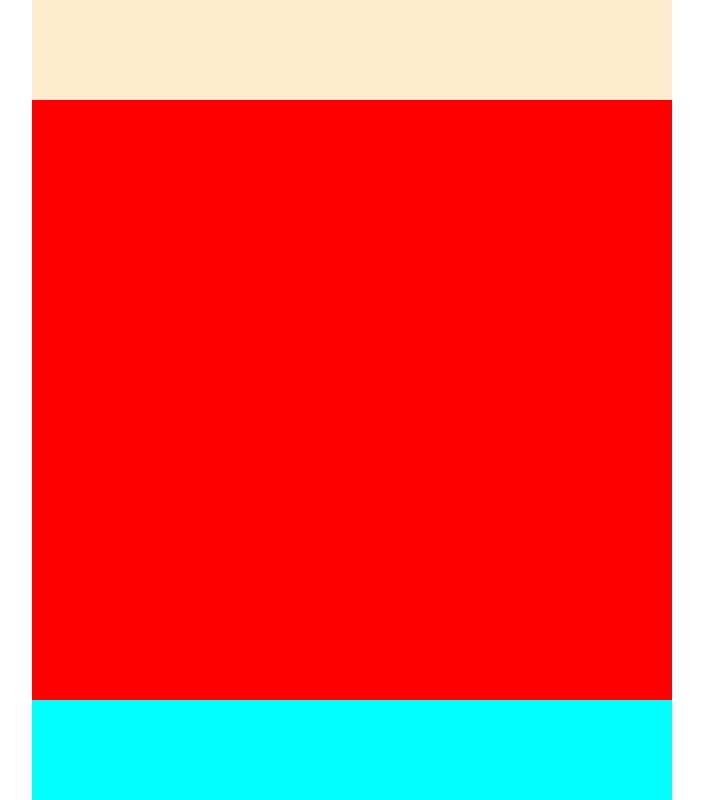
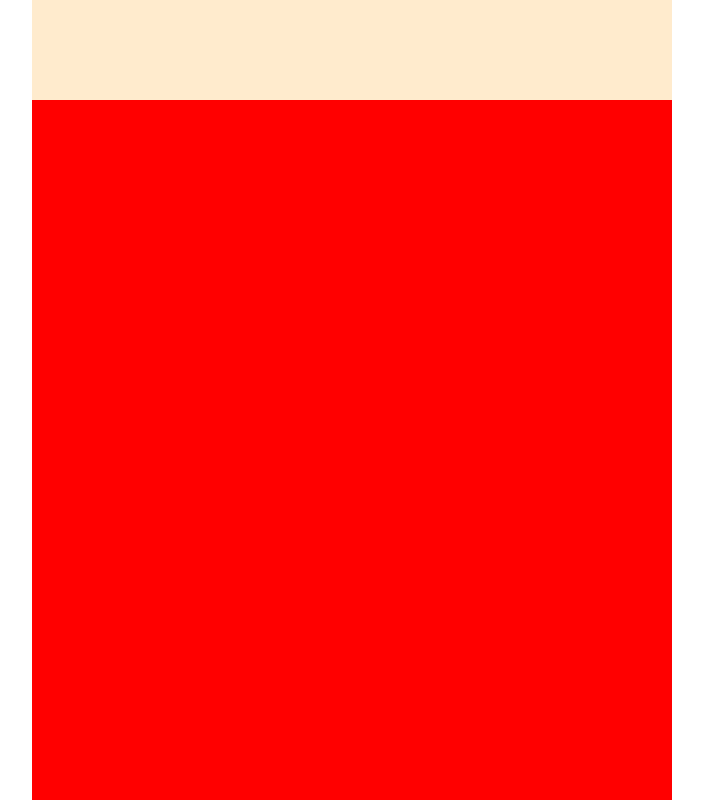
Before and after one commit to dahliamihalic/chatbot, a React (Vite) app: page / in a window 1280 px wide. Shown: the whole page, without its empty margins (288-991 px from the left). Built offline with nearby package versions, Linux system fonts and the light colour scheme.

Commit message:
chatinput

```diff
--- /dev/null
+++ b/src/components/chatinput.jsx
@@ -0,0 +1,8 @@
+function ChatInput() {
+
+    return(
+        <></>
+    );
+}
+
+export default ChatInput;
--- a/src/components/mainpage.jsx
+++ b/src/components/mainpage.jsx
@@ -1,6 +1,7 @@
 import React from 'react'
 import { useState } from 'react';
 import styles from "../styles/mainpage.module.css"
+import ChatInput from './chatinput'
 
 const MainPage = () => {
 
@@ -17,10 +18,7 @@ const MainPage = () => {
             <div className={styles.chatboxTextbox}>
 
             </div>
-
-            <div className={styles.chatSubmit}>
-
-            </div>
+            <ChatInput className={styles.chatSubmit}></ChatInput>
         </div>
 
   )
```
